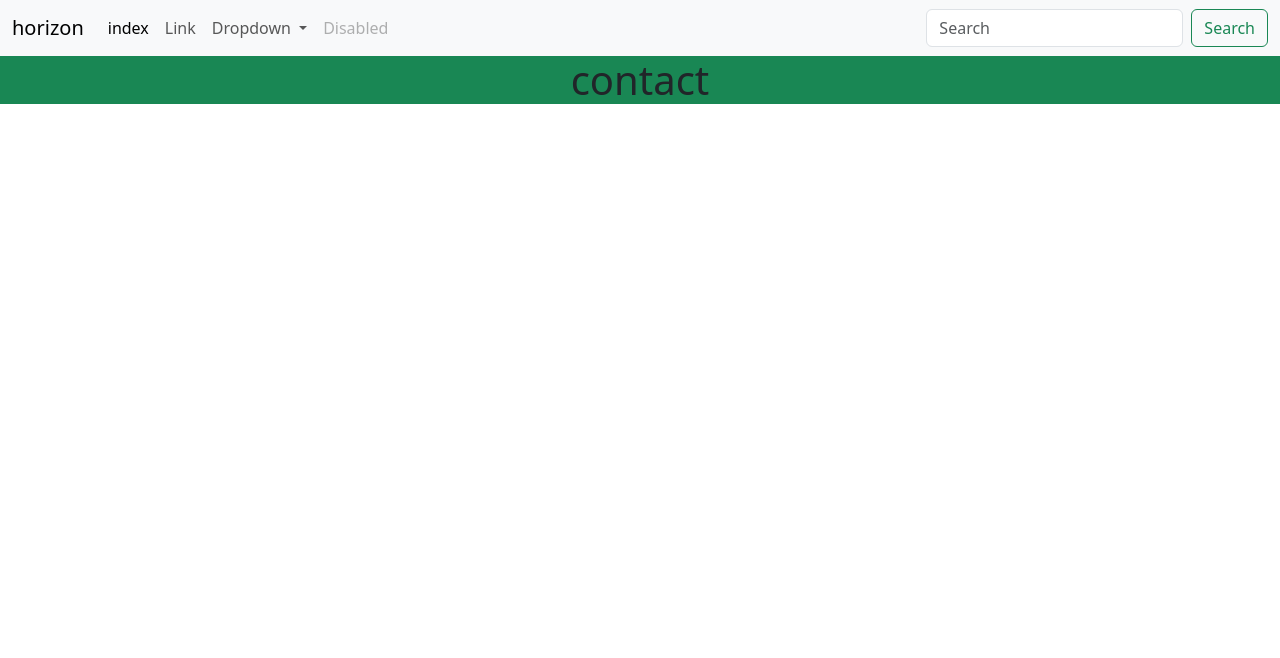
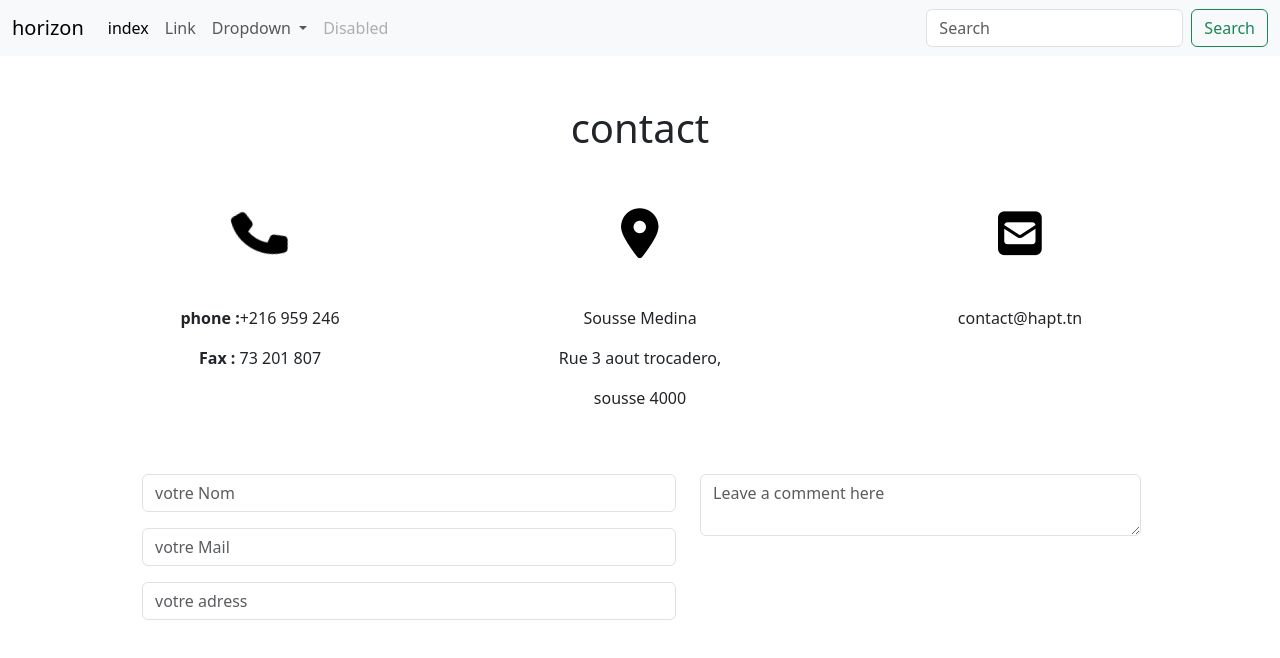
Before and after one commit to Nesrine-Labbene/horizon, a plain HTML site: page contact.html in a window 1280 px wide. Drawn offline with nearby package versions, Linux system fonts and the light colour scheme.

Commit message:
bootstrap
add nex folder texte

```diff
--- a/contact.html
+++ b/contact.html
@@ -18,6 +18,8 @@
         />
         <!--linkcss-->
         <link rel="stylesheet" href="css/style.css">
+        <!--link font awsome-->
+        <script src="https://kit.fontawesome.com/70e775a748.js" crossorigin="anonymous"></script>
 
     </head>
 
@@ -62,12 +64,47 @@
               </nav>
         </header>
         <main>
-            <div class="container_fluid bg-success">
-                <div class="=row">
-                    <div class="col-12 text-center">
+            <div class="container">
+                <div class="row">
+                    <div class="col-12 text-center mt-5">
                         <h1>contact</h1>
                     </div>
+                    <div class="col-4 text-center mt-5" >
+                      <i class="fa-solid fa-phone fa-shake mb-5" style="color: #000000; font-size: 50px;"></i>
+                      <P><strong>phone :</strong>+216 959 246</P>
+                      <P><strong>Fax :</strong> 73 201 807</P>
                 </div>
+                <div class="col-4 text-center mt-5">
+                  <i class="fa-solid fa-location-dot fa-bounce mb-5" style="color: #000000; font-size: 50px"></i>
+                  <p>Sousse Medina </p>
+                  <p>Rue 3 aout trocadero,</p>
+                  <p>sousse 4000 </p>
+
+            </div>
+            <div class="col-4 text-center mt-5">
+              <i class="fa-solid fa-square-envelope fa-beat mb-5" style="color: #000000; font-size: 50px"></i>
+              <p>contact@hapt.tn</p>
+        </div>
+        <div class="col-12">
+         <div class="container">
+          <div class="row">
+            <div class="col-6 ms-5">
+              <input class="form-control mb-3 mt-5"  type="text" placeholder="votre Nom">
+              <input class="form-control mb-3"  type="mail"  placeholder="votre Mail">
+              <input class="form-control mb-3"  type="adress"  placeholder="votre adress">
+            </div>
+            <div class="col-5 mt-5">
+
+                <textarea class="form-control" placeholder="Leave a comment here"></textarea>
+
+
+              </div>
+            </div>
+          </div>
+
+         </div>
+        </div>
+         </div>
             </div>
         </main>
         <footer>
```
Also changed, not shown: index.html (+36 -0 lines).
